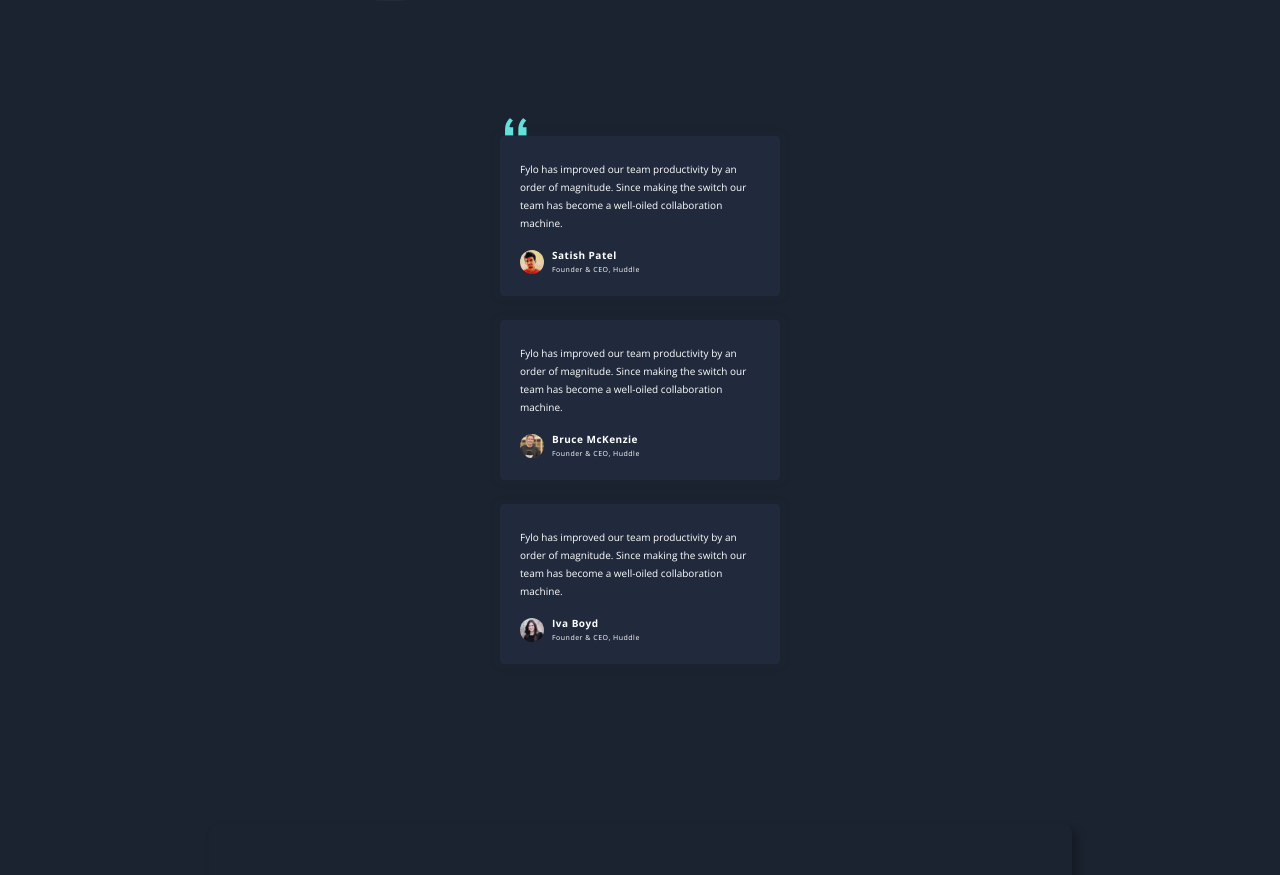
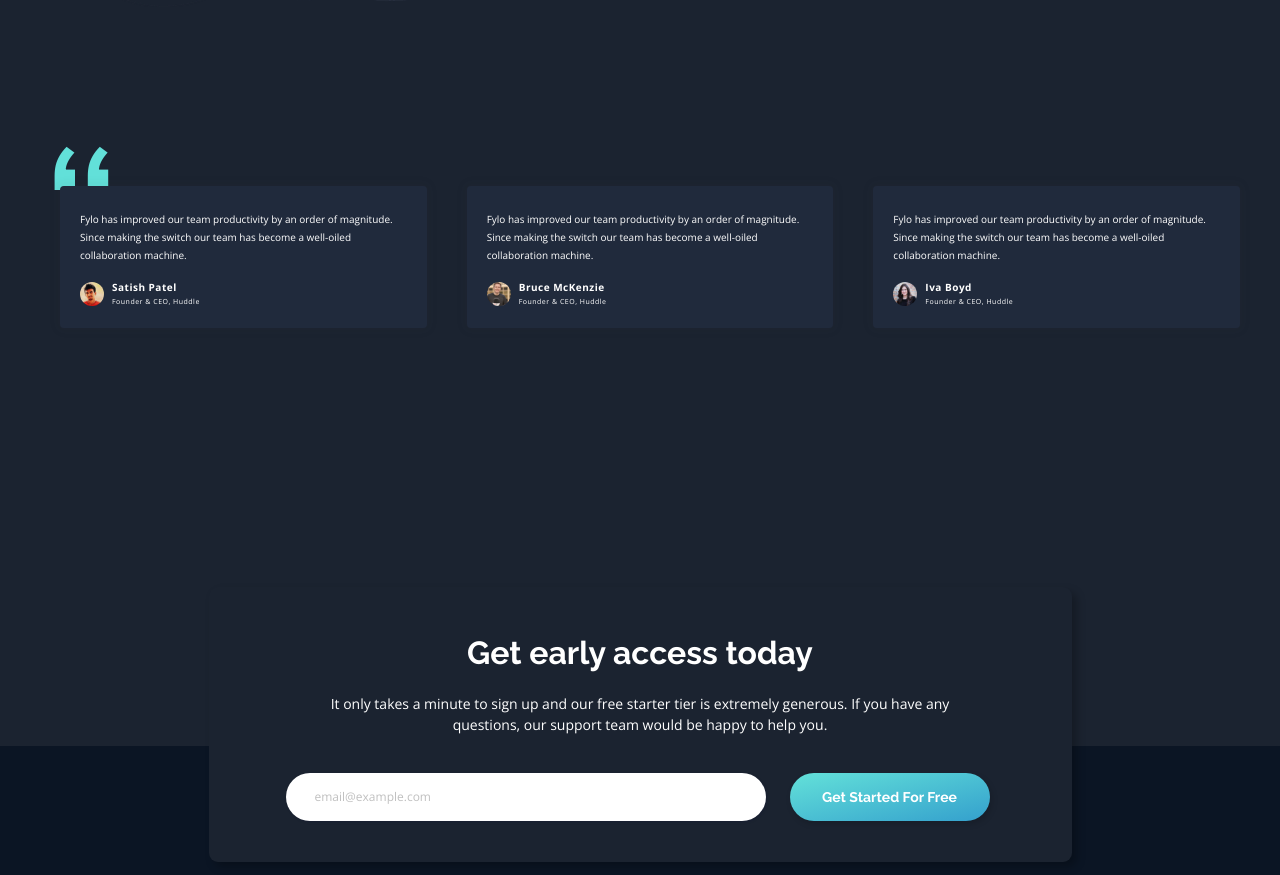
Before and after one commit to stephjoseph/fylo-dark-theme-landing-page-master, a React (Create React App) app: page / in a window 1280 px wide. Shown: the part 2360-3235 px from the top of the page. Built offline with nearby package versions, Linux system fonts and the light colour scheme.

Commit message:
Update Testimonials.js

```diff
--- a/src/components/Testimonials.js
+++ b/src/components/Testimonials.js
@@ -6,11 +6,11 @@ import Testimony from "./Testimony";
 
 const Testimonials = () => {
   return (
-    <div className="relative z-10 mb-[10rem] flex w-[17.5rem] flex-col items-center">
-      <p className="absolute left-0 top-0 -mt-[0.188rem] w-8 font-['Nunito_Sans'] text-[5rem] font-normal leading-[3.125rem] tracking-widest text-[#62E0D9]">
+    <div className="relative z-10 mb-[10rem] flex w-[17.5rem] flex-col items-center xl:mb-[12.563rem] xl:h-[16.188rem] xl:w-[73.75rem]">
+      <p className="absolute left-0 top-0 -mt-[0.188rem] w-8 font-['Nunito_Sans'] text-[5rem] font-normal leading-[3.125rem] tracking-widest text-[#62E0D9] xl:-ml-2 xl:text-[12.5rem] xl:leading-[12.5rem] xl:tracking-normal">
         “
       </p>
-      <div className="mt-[0.563rem] flex w-full flex-col items-center gap-6">
+      <div className="z-10 mt-[0.563rem] flex w-full flex-col items-center gap-6 xl:ml-[1.25rem] xl:mt-[3.688rem] xl:flex-row xl:gap-10">
         <Testimony
           img={Profile1}
           person="Satish Patel"
```
